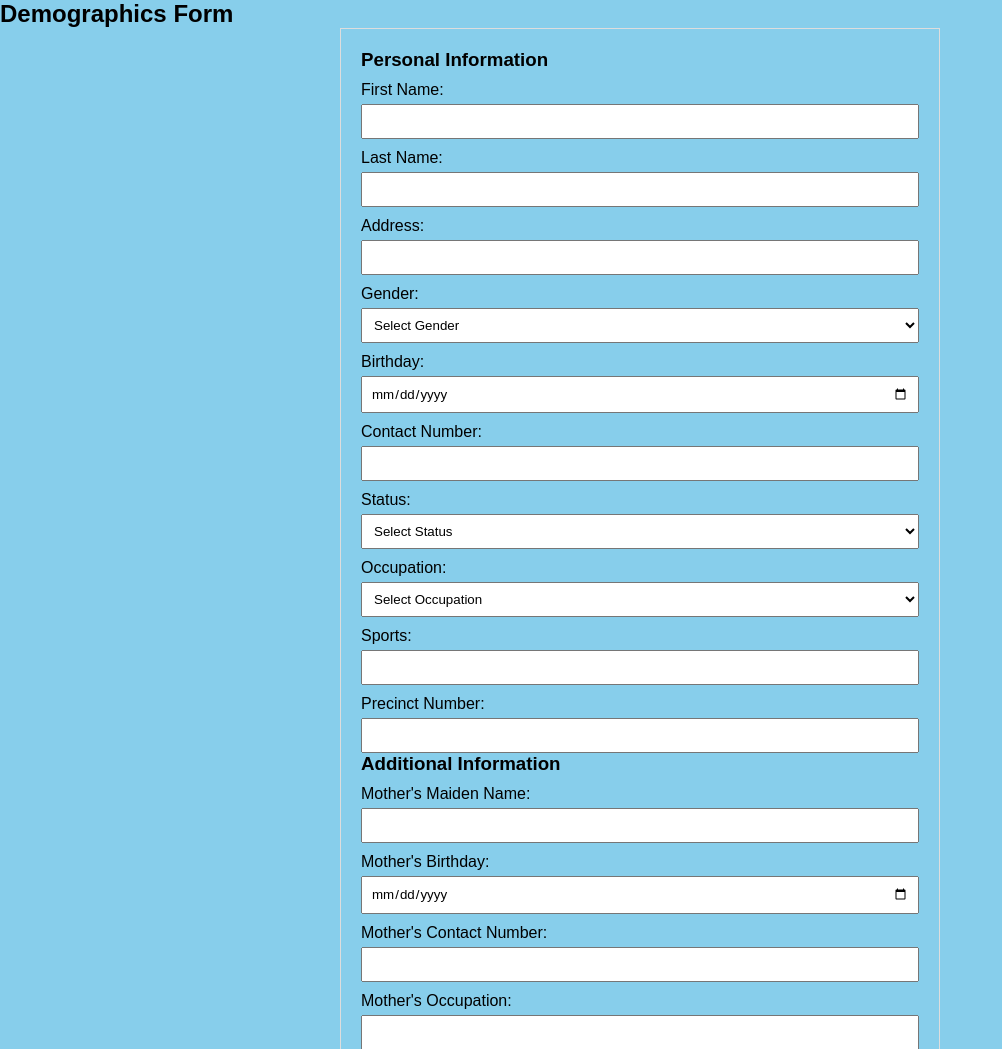
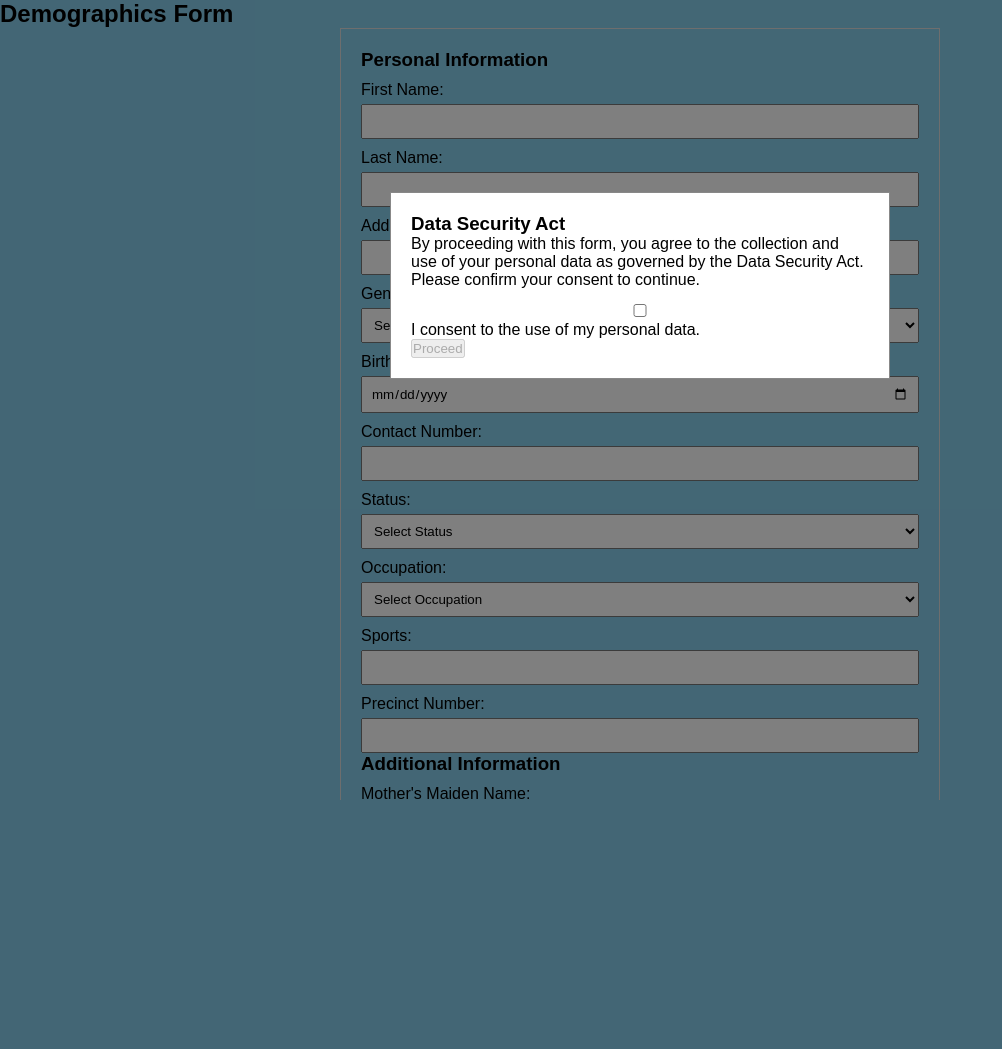
Before and after one commit to falsenottrue/skcapstone, a PHP site: page /demographics.php in a window 1280 px wide. Shown: the top 1049 px of the page, without its empty margins (0-1002 px from the left). After the commit the page ends 800 px from the top, so only its background shows below. Run offline with PHP 8.4, Linux system fonts and the light colour scheme; a user stored in the database is signed in.

Commit message:
added data privacy act modal box

```diff
--- a/demographics.php
+++ b/demographics.php
@@ -7,7 +7,6 @@ if (!isset($_SESSION['user_id'])) {
 }
 
 if ($_SERVER['REQUEST_METHOD'] === 'POST') {
-    // Gather form data
     $first_name = $_POST['first_name'];
     $last_name = $_POST['last_name'];
     $address = $_POST['address'];
@@ -19,7 +18,6 @@ if ($_SERVER['REQUEST_METHOD'] === 'POST') {
     $sports = $_POST['sports'];
     $precinct_number = $_POST['precinct_number'];
 
-    // Additional Information
     $mothers_maiden_name = $_POST['mothers_maiden_name'];
     $mother_bday = $_POST['mother_bday'];
     $mother_contact_number = $_POST['mother_contact_number'];
@@ -31,7 +29,6 @@ if ($_SERVER['REQUEST_METHOD'] === 'POST') {
     $pwd = isset($_POST['pwd']) ? 1 : 0;
     $solo_parent_household = isset($_POST['solo_parent_household']) ? 1 : 0;
 
-    // Demographic Characteristics
     $youth_classification = $_POST['youth_classification'];
     $specific_needs = $_POST['specific_needs'];
     $youth_age_group = $_POST['youth_age_group'];
@@ -42,7 +39,6 @@ if ($_SERVER['REQUEST_METHOD'] === 'POST') {
     $attended_sk_assembly = isset($_POST['attended_sk_assembly']) ? 1 : 0;
     $sk_assembly_reason = $_POST['sk_assembly_reason'] ?? null;
 
-    // Insert data into database
     $sql = "INSERT INTO demographics (
                 first_name, last_name, address, gender, user_bday, contact_number,
                 status, occupation, sports, precinct_number, mothers_maiden_name,
@@ -88,19 +84,67 @@ if ($_SERVER['REQUEST_METHOD'] === 'POST') {
     <link rel="stylesheet" href="style/style2.css">
     <link rel="icon" type="image/png" href="img/sklogo.png">
     <style>
-        /* Add basic styling for form */
         body { font-family: Arial, sans-serif; }
         form { max-width: 600px; margin: auto; padding: 20px; border: 1px solid #ddd; }
         label { display: block; margin-top: 10px; }
         input, select { width: 100%; padding: 8px; margin-top: 5px; }
         .checkbox-label { display: inline; margin-right: 10px; }
+        .modal {
+            display: none;
+            position: fixed;
+            z-index: 1000;
+            left: 0;
+            top: 0;
+            width: 100%;
+            height: 100%;
+            overflow: auto;
+            background-color: rgba(0, 0, 0, 0.5);
+        }
+        .modal-content {
+            background-color: #fff;
+            margin: 15% auto;
+            padding: 20px;
+            border: 1px solid #888;
+            width: 80%;
+            max-width: 500px;
+        }
+        .close {
+            color: #aaa;
+            float: right;
+            font-size: 28px;
+            font-weight: bold;
+            cursor: pointer;
+        }
+        .close:hover,
+        .close:focus {
+            color: black;
+            text-decoration: none;
+            cursor: pointer;
+        }
+        #submit-btn {
+            cursor: not-allowed;
+            background-color: #ccc;
+        }
     </style>
 </head>
 <body>
+    <div id="consentModal" class="modal">
+        <div class="modal-content">
+            <h3>Data Security Act</h3>
+            <p>
+                By proceeding with this form, you agree to the collection and use of your personal data
+                as governed by the Data Security Act. Please confirm your consent to continue.
+            </p>
+            <label>
+                <input type="checkbox" id="consentCheckbox"> I consent to the use of my personal data.
+            </label>
+            <button id="proceed-btn" disabled>Proceed</button>
+        </div>
+    </div>
+
     <h2>Demographics Form</h2>
     <form action="demographics.php" method="POST">
 
-        <!-- Personal Info Section -->
         <h3>Personal Information</h3>
         <label>First Name:</label>
         <input type="text" name="first_name" required>
@@ -152,7 +196,6 @@ if ($_SERVER['REQUEST_METHOD'] === 'POST') {
         <label>Precinct Number:</label>
         <input type="text" name="precinct_number">
 
-        <!-- Additional Information Section -->
         <h3>Additional Information</h3>
         <label>Mother's Maiden Name:</label>
         <input type="text" name="mothers_maiden_name">
@@ -181,7 +224,6 @@ if ($_SERVER['REQUEST_METHOD'] === 'POST') {
         <label class="checkbox-label"><input type="checkbox" name="pwd" value="1"> PWD</label>
         <label class="checkbox-label"><input type="checkbox" name="solo_parent_household" value="1"> Solo Parent Household</label>
 
-        <!-- Demographic Characteristics Section -->
         <h3>Demographic Characteristics</h3>
         <label>Youth Classification:</label>
         <select name="youth_classification" required>
@@ -239,5 +281,27 @@ if ($_SERVER['REQUEST_METHOD'] === 'POST') {
         <br><br>
         <button type="submit">Submit</button>
     </form>
+    <script>
+        const modal = document.getElementById("consentModal");
+        const proceedBtn = document.getElementById("proceed-btn");
+        const consentCheckbox = document.getElementById("consentCheckbox");
+        const submitBtn = document.getElementById("submit-btn");
+
+        window.onload = () => {
+            modal.style.display = "block";
+        };
+
+
+        consentCheckbox.onchange = () => {
+            proceedBtn.disabled = !consentCheckbox.checked;
+        };
+
+        proceedBtn.onclick = () => {
+            modal.style.display = "none";
+            submitBtn.disabled = false;
+            submitBtn.style.cursor = "pointer";
+            submitBtn.style.backgroundColor = "#007BFF";
+        };
+    </script>
 </body>
 </html>
```
